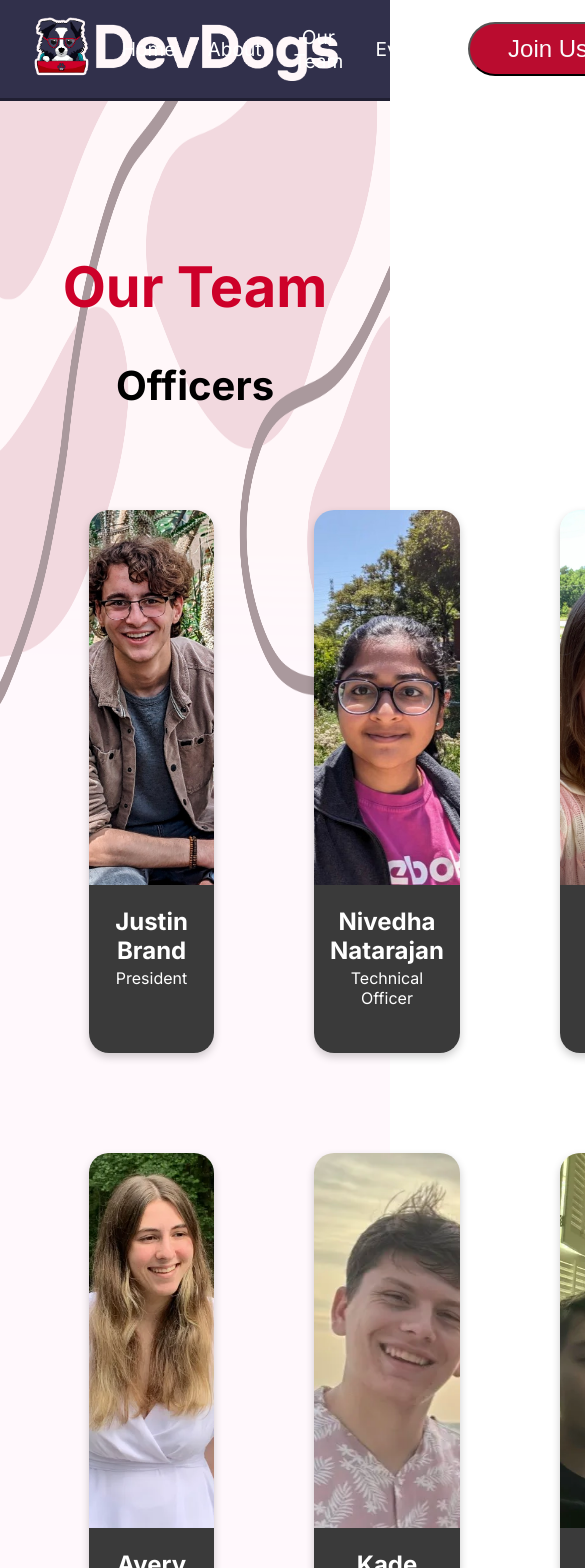
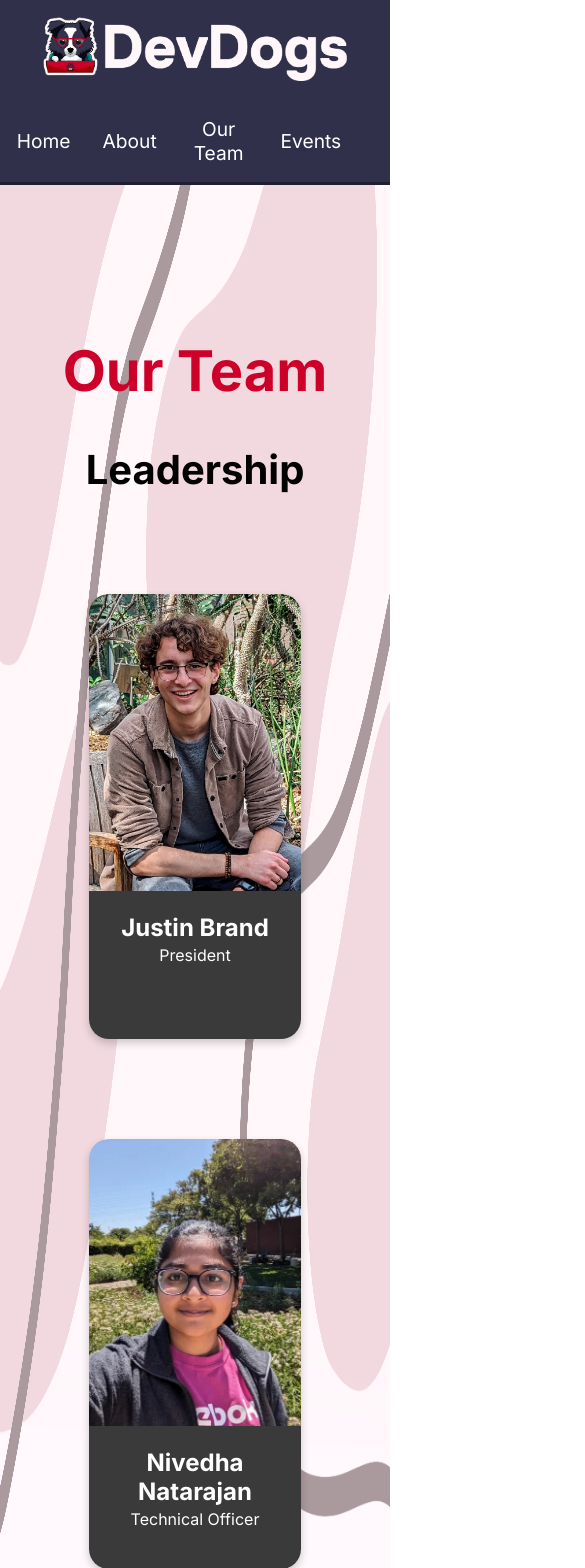
Before and after one commit to DevDogs-UGA/DevDogs-Website, a Next.js app: page /our-team in a window 390 px wide. Shown: the top 1568 px of the page, 585 px wide, since content can reach past the window. Built offline with nearby package versions, Linux system fonts and the light colour scheme.

Commit message:
Updated components to be mobile-compatible

```diff
--- a/src/app/about/page.js
+++ b/src/app/about/page.js
@@ -51,7 +51,7 @@ const AboutPage = () => {
                 <br />
                 <br />
 
-                <div id="leadership">
+                {/* <div id="leadership">
                     <h1 class="center">Leadership</h1>
                 </div>
 
@@ -66,7 +66,7 @@ const AboutPage = () => {
                     </div>
                     <p id="team-bottom-padding"></p>
                     <br />
-                </div>
+                </div> */}
             </div>
 
     )
--- a/src/app/components/Button.css
+++ b/src/app/components/Button.css
@@ -5,7 +5,7 @@ button {
     font-size: 1.5rem;
 }
 
-#joinus {
+#joinus, #joinus-si {
     background-color: #BA0C2F;
     color: #FBFBFB;
 }
@@ -15,3 +15,17 @@ button {
     background-color: #222233;
     color: #FFFFFF;
 }
+
+@media only screen and (max-width: 600px) {
+    button {
+        padding: 0.7rem;
+        border-radius: 30px;
+        width: 10rem;
+        font-size: 1.5rem;
+    }
+
+    #learnmore {
+        background-color: #222233;
+        color: #FFFFFF;
+    }
+}
--- a/src/app/components/Card.css
+++ b/src/app/components/Card.css
@@ -70,3 +70,13 @@
 #cyan-light {
     background-color: #daebec;
 }
+
+@media only screen and (max-width: 600px) {
+    .officer-card {
+        box-shadow: 0 4px 8px 0 rgba(0,0,0,0.2);
+        border-radius: 20px 20px 20px 20px;
+        display: grid;
+        grid-template-rows: 2fr 1fr;
+    }
+
+}
--- a/src/app/components/Footer.css
+++ b/src/app/components/Footer.css
@@ -20,3 +20,12 @@
     border-radius: 5px;
     margin-right: 20px;
 }
+
+@media only screen and (max-width: 600px) {
+    .footer {
+        display: flex;
+        align-items: center;
+        text-align: center;
+        flex-direction: column;
+    }
+}
--- a/src/app/components/NavBar.css
+++ b/src/app/components/NavBar.css
@@ -41,3 +41,27 @@ a:hover {
     height:4.5rem;
     object-fit: cover;
 }
+
+@media only screen and (max-width: 600px) {
+    .navbar {
+        display: block;
+        align-items: center;
+        text-align: center;
+        padding: 0.05rem;
+        background-color: #31304b;
+        border-bottom: solid;
+        border-bottom-color: #201f32;
+    }
+
+    .links {
+        display: flex;
+        flex-direction: row;
+        justify-items: center;
+        align-items: center;
+        grid-template-columns: 1fr 1fr 1fr 1fr;
+    }
+
+    #joinus {
+        display: none;
+    }
+}
--- a/src/app/components/NavBar.js
+++ b/src/app/components/NavBar.js
@@ -39,8 +39,8 @@ const NavBar = () => {
                 </Link>
 
                 <Link href="https://uga.campuslabs.com/engage/organization/devdogs">
-                <Button id="joinus">Join Us</Button>
-            </Link>
+                    <Button id="joinus">Join Us</Button>
+                </Link>
 
             </div>
 
--- a/src/app/globals.css
+++ b/src/app/globals.css
@@ -235,3 +235,24 @@ iframe {
   border: none;
 
 }
+
+@media only screen and (max-width: 600px) {
+  .hometitle {
+      color: black;
+      padding: 0.5rem;
+      font-size: 1rem;
+    }
+
+    .grid, #grid {
+      display: flex;
+      flex-direction: column;
+    }
+
+    p, h1, h2, h3 {
+      text-align: center;
+    }
+
+    #demo {
+      display: none;
+    }
+}
--- a/src/app/our-team/page.js
+++ b/src/app/our-team/page.js
@@ -20,7 +20,7 @@ const OurTeam = () => {
 
 
             <div id="teamtitle">
-                <h1 id="officertitle"><b>Officers</b></h1>
+                <h1 id="officertitle"><b>Leadership</b></h1>
                 <br />
                 <br />
                 <br />
--- a/src/app/page.js
+++ b/src/app/page.js
@@ -51,7 +51,7 @@ const Home = () => {
           </Link>
           <br/>
           <Link href="https://uga.campuslabs.com/engage/organization/devdogs">
-            <Button id="joinus">Join Us!</Button>
+            <Button id="joinus-si">Join Us!</Button>
           </Link>
         </div>
       </div>
```
Also changed, not shown: src/app/Home.css (+16 -0 lines).
